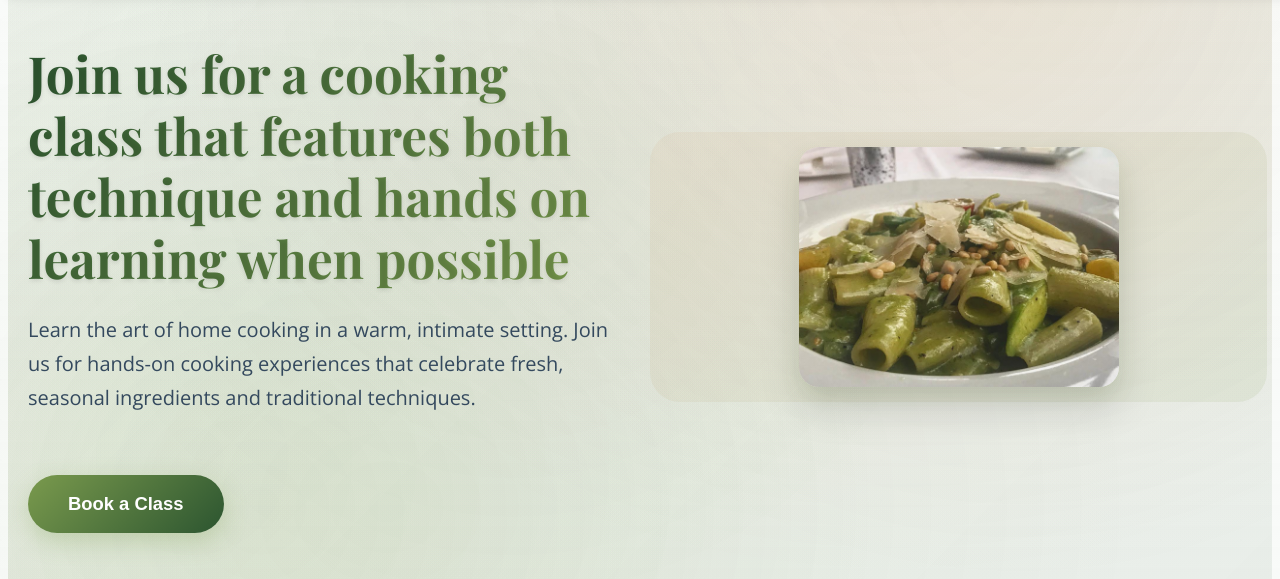
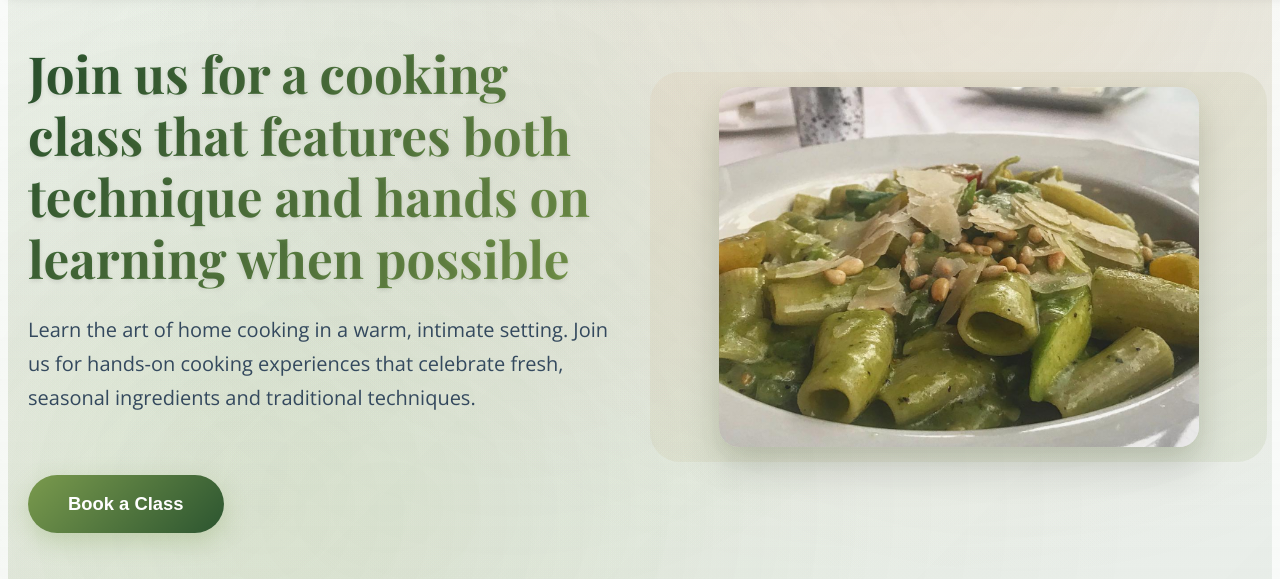
Before and after one commit to boomsssing/cottage-cookin, a plain HTML site: page index.html in a window 1280 px wide. Shown: the part 221-800 px from the top of the page. Drawn offline with nearby package versions, Linux system fonts and the light colour scheme.

Commit message:
Add files via upload

```diff
--- a/index.html
+++ b/index.html
@@ -496,7 +496,7 @@
                         <div class="experience-card highlight">
                             <div class="card-icon">🎂</div>
                             <h4>World Record Achievement</h4>
-                            <p>In 2005, Brian architected the World's Largest Birthday Cake weighing 132,000 pounds for Las Vegas' 100th birthday celebration.</p>
+                            <p>In 2005, Brian was the architect of the World's Largest Birthday Cake weighing 132,000 pounds for Las Vegas' 100th birthday celebration.</p>
                         </div>
 
                         <div class="experience-card">
--- a/script.js
+++ b/script.js
@@ -1963,13 +1963,7 @@ const foodGalleryData = [
         category: "entrees",
         src: "IMG_3632.jpg"
     },
-    {
-        id: 7,
-        title: "Chef Brian Teaching Moment",
-        description: "Chef Brian sharing culinary knowledge and techniques, demonstrating his passion for teaching cooking",
-        category: "appetizers",
-        src: "IMG_3633.jpg"
-    },
+
     {
         id: 8,
         title: "Layered Parfait or Trifle",
@@ -2156,9 +2150,9 @@ const foodGalleryData = [
     },
     {
         id: 36,
-        title: "Fresh Green Preparation",
-        description: "A vibrant dish featuring fresh greens and herbs, emphasizing the beauty of simple, quality ingredients",
-        category: "appetizers",
+        title: "Artisan Sourdough and Sesame Loaves",
+        description: "Beautiful handcrafted artisan bread loaves with traditional scoring patterns and sesame seed topping, cooling on professional racks",
+        category: "bread",
         src: "IMG_3663.jpg"
     },
     {
--- a/styles.css
+++ b/styles.css
@@ -1777,8 +1777,8 @@ box-shadow: 0 5px 15px rgba(0, 0, 0, 0.1);
 }
 
 .hero-kitchen-image {
-width: 320px;
-height: 240px;
+width: 480px;
+height: 360px;
 border-radius: 20px;
 object-fit: cover;
 box-shadow:
```
